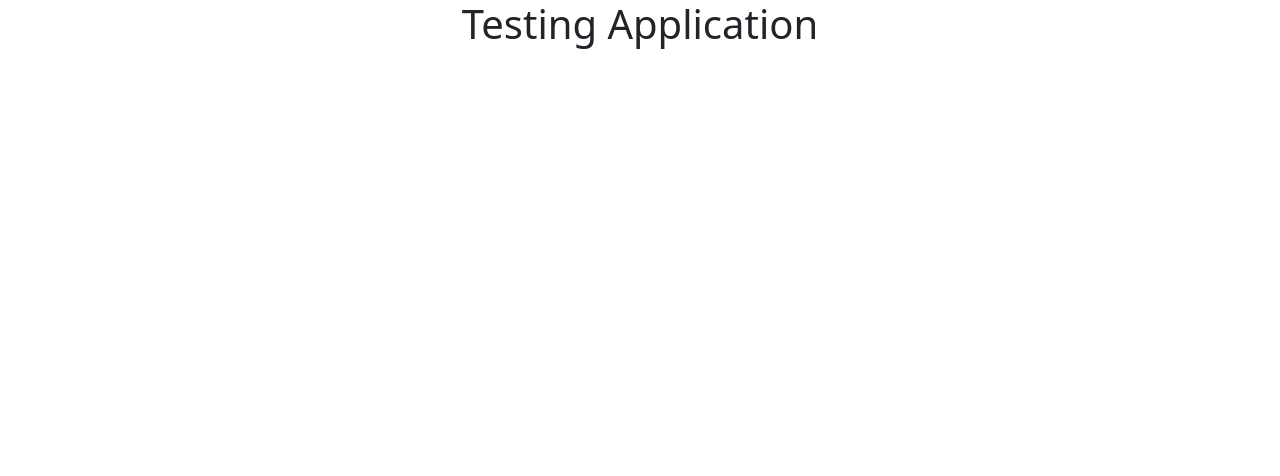
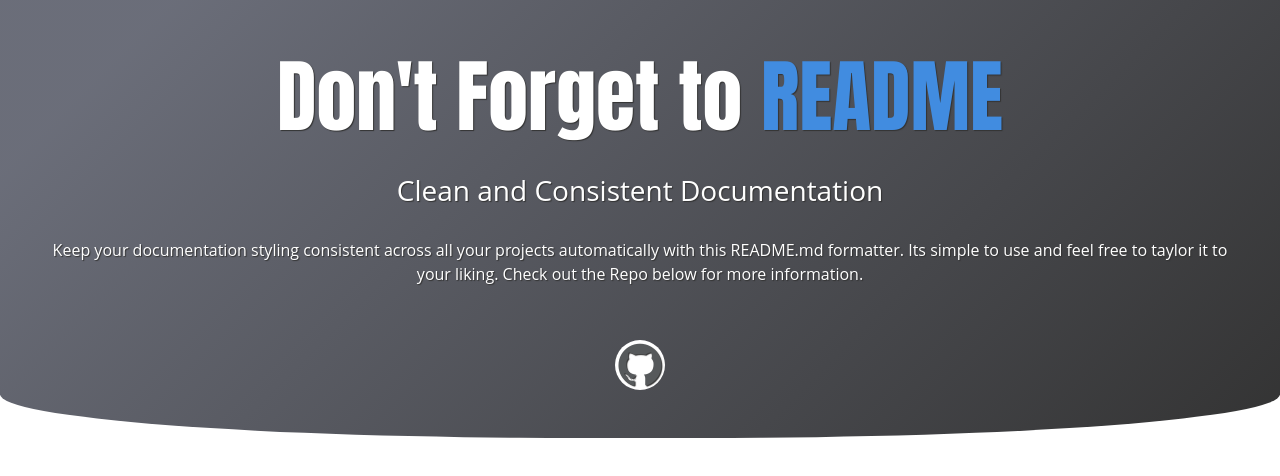
Before and after one commit to brianlfarmerllc/React-App-README.md-File-Generator, a React (Create React App) app in the folder client/: page / in a window 1280 px wide. Shown: the top 476 px of the page. Built offline with nearby package versions, Linux system fonts and the light colour scheme.

Commit message:
create header

```diff
--- a/client/package.json
+++ b/client/package.json
@@ -7,6 +7,7 @@
     "@testing-library/react": "^9.5.0",
     "@testing-library/user-event": "^7.2.1",
     "axios": "^0.19.2",
+    "bootstrap": "^5.0.0-alpha1",
     "react": "^16.13.1",
     "react-dom": "^16.13.1",
     "react-scripts": "3.4.1"
--- a/client/public/index.html
+++ b/client/public/index.html
@@ -14,6 +14,8 @@
   <!-- Bootstrap CSS only -->
   <link rel="stylesheet" href="https://stackpath.bootstrapcdn.com/bootstrap/5.0.0-alpha1/css/bootstrap.min.css"
     integrity="sha384-r4NyP46KrjDleawBgD5tp8Y7UzmLA05oM1iAEQ17CSuDqnUK2+k9luXQOfXJCJ4I" crossorigin="anonymous">
+  <!-- Fontawesome cdn -->
+  <link href="//maxcdn.bootstrapcdn.com/font-awesome/4.1.0/css/font-awesome.min.css" rel="stylesheet">
 
   <title>README.md Formatter</title>
 
--- a/client/src/App.js
+++ b/client/src/App.js
@@ -1,11 +1,12 @@
 import React from 'react';
+import Header from "./components/Header";
 import './App.css';
 
 function App() {
   return (
-    <div className="App">
-      <h1 style={{textAlign:"center"}}>Testing Application</h1>
-    </div>
+    <main>
+      <Header/>
+    </main>
   );
 }
 
--- /dev/null
+++ b/client/src/components/Header/header.css
@@ -0,0 +1,47 @@
+header {
+	text-align: center;
+	width: 100%;
+	height: auto;
+	position: relative;
+	overflow: hidden;
+	border-radius: 0 0 45% 45% / 10%;
+}
+header .content{
+	padding: 3em;
+	color: #FFF;
+	text-shadow: 1px 1px 1px #333;
+  background-image: linear-gradient( 135deg, #01061a95 10%, #0c0c0cd6 100%);
+
+}
+header span {
+    color: #418ce0
+}
+
+h1 {
+	font-family: Impact, sans-serif;
+	font-size: 80px;
+	margin-bottom: 30px;
+}
+
+h3, p {
+	font-family: 'Open Sans', sans-serif;
+	margin-bottom: 30px;
+}
+
+a {
+    background-color: white;
+    color:#56595b;
+    font-size:50px;
+    line-height: 20px;
+    display:inline-block;
+    width:50px;
+    height:50px;
+    border-radius:100%;
+    -webkit-transition:all .15s linear;
+    -o-transition:all .15s linear;
+    transition:all .15s linear
+  }
+a:hover
+  {
+    color: #418ce0
+  }
--- /dev/null
+++ b/client/src/components/Header/index.js
@@ -0,0 +1,22 @@
+import React from 'react';
+import "./header.css"
+
+
+function Header() {
+    return (
+        <header>
+            <div className="content">
+                <h1>Don't Forget to <span>README</span></h1>
+                <h3>Clean and Consistent Documentation</h3>
+                <p>Keep your documentation styling consistent across all your projects automatically with this README.md formatter.
+                    Its simple to use and feel free to taylor it to your liking. Check out the Repo below for more information. </p>
+                <br />
+
+                <a className="github" href="https://www.github.com/brianlfarmerllc/" target="blank"><i
+                  className="fa fa-github"></i></a>
+            </div>
+        </header>
+    )
+}
+
+export default Header
--- a/package.json
+++ b/package.json
@@ -2,7 +2,7 @@
   "name": "readme_creator",
   "version": "1.0.0",
   "description": "PWA Application to create consistent README.md files for projects",
-  "main": "server.js.js",
+  "main": "server.js",
   "scripts": {
     "start": "if-env NODE_ENV=production && npm run start:prod || npm run start:dev",
     "start:prod": "node server.js",
@@ -18,6 +18,7 @@
   "license": "MIT",
   "dependencies": {
     "axios": "^0.19.2",
+    "bootstrap": "^5.0.0-alpha1",
     "express": "^4.17.1",
     "if-env": "^1.0.4"
   },
```
Also changed, not shown: 2 other files (tests, documents, lock files or other folders).
